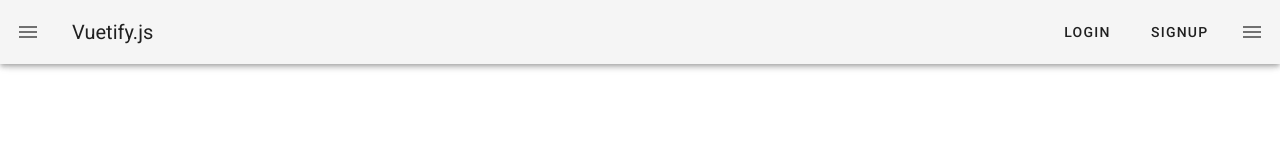
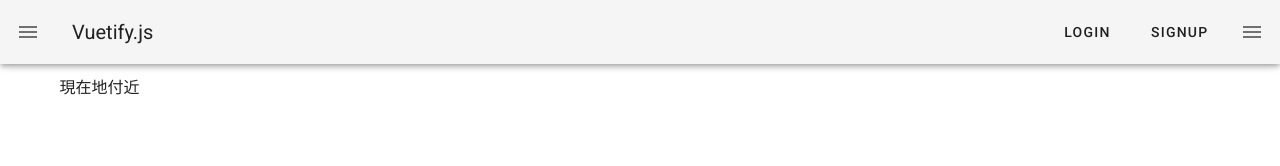
Before and after one commit to kawasaki124529/portfolio-app, a Nuxt app in the folder front/: page /current_area in a window 1280 px wide. Shown: the top 166 px of the page. Built offline with nearby package versions, Linux system fonts and the light colour scheme.

Commit message:
現在地周辺の店舗 ＃１

```diff
--- /dev/null
+++ b/front/pages/current_area.vue
@@ -0,0 +1,62 @@
+<template>
+  <div>
+    <button @click="getLocation">
+      現在地付近
+    </button>
+  </div>
+</template>
+
+<script>
+  export default{
+    data () {
+      return {
+        latitude: 0,
+        longitude: 0
+      }
+    },
+    methods: {
+      getLocation () {
+        if (process.client) {
+          if (!navigator.geolocation) {
+            alert('現在地情報を取得できませんでした。お使いのブラウザでは現在地情報を利用できない可能性があります。')
+            return
+          }
+
+          const options = {
+            enableHighAccuracy: false,
+            timeout: 5000,
+            maximumAge: 0
+          }
+
+          navigator.geolocation.getCurrentPosition(this.success, this.error, options)
+        }
+      },
+
+      // 位置情報取得：成功の処理
+      success (position) {
+        this.latitude = position.coords.latitude
+        this.longitude = position.coords.longitude
+        console.log(this.latitude)
+        console.log(this.longitude)
+      },
+
+      // 位置情報取得：失敗の処理
+      error (error) {
+        switch (error.code) {
+          case 1: //PERMISSION_DENIED
+            alert('位置情報の利用が許可されていません')
+            break
+        case 2: //POSITION_UNAVAILABLE
+            alert('現在位置が取得できませんでした')
+            break
+        case 3: //TIMEOUT
+            alert('タイムアウトになりました')
+            break
+          default:
+            alert('現在位置が取得できませんでした')
+            break
+        }
+      }
+    }
+  }
+</script>
```
